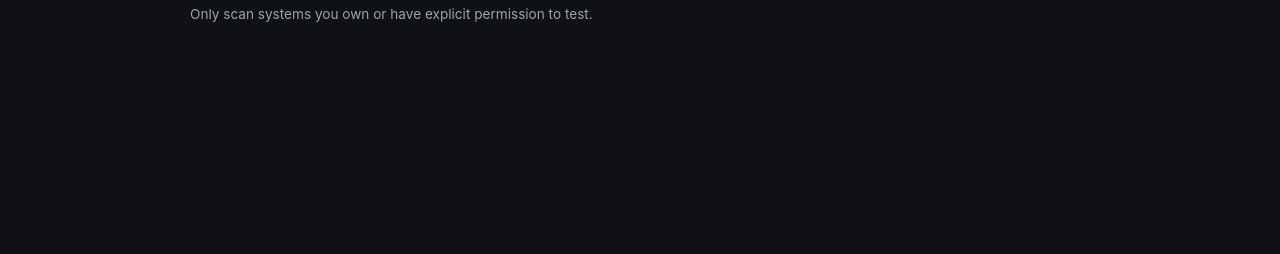
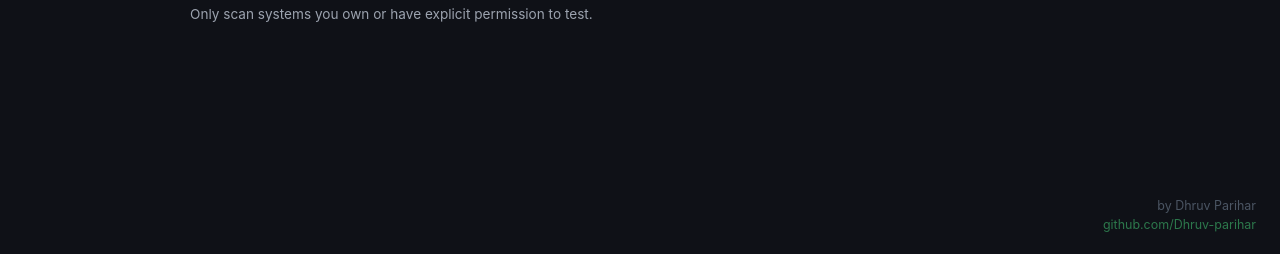
Before and after one commit to Dhruv-parihar/security-scorer, a Flask app: page / in a window 1280 px wide. Shown: the part 546-800 px from the top of the page. Run offline with Flask 3, Linux system fonts and the light colour scheme.

Commit message:
Add watermark with author credit and GitHub link

```diff
--- a/static/style.css
+++ b/static/style.css
@@ -109,3 +109,26 @@
 a {
   color: #4ade80;
 }
+
+.watermark {
+  position: fixed;
+  bottom: 1.2rem;
+  right: 1.5rem;
+  text-align: right;
+  font-size: 0.78rem;
+  color: #4b5563;
+  line-height: 1.5;
+  pointer-events: none;
+  z-index: 999;
+}
+
+.watermark a {
+  color: #4ade80;
+  opacity: 0.5;
+  text-decoration: none;
+  pointer-events: all;
+}
+
+.watermark a:hover {
+  opacity: 1;
+}
--- a/templates/index.html
+++ b/templates/index.html
@@ -39,5 +39,9 @@
       Only scan systems you own or have explicit permission to test.
     </p>
   </div>
+  <div class="watermark">
+    by Dhruv Parihar<br>
+    <a href="https://github.com/Dhruv-parihar" target="_blank">github.com/Dhruv-parihar</a>
+  </div>
 </body>
 </html>
--- a/templates/results.html
+++ b/templates/results.html
@@ -63,5 +63,9 @@
 
     <a href="/">← Run another scan</a>
   </div>
+  <div class="watermark">
+    by Dhruv Parihar<br>
+    <a href="https://github.com/Dhruv-parihar" target="_blank">github.com/Dhruv-parihar</a>
+  </div>
 </body>
 </html>
```
